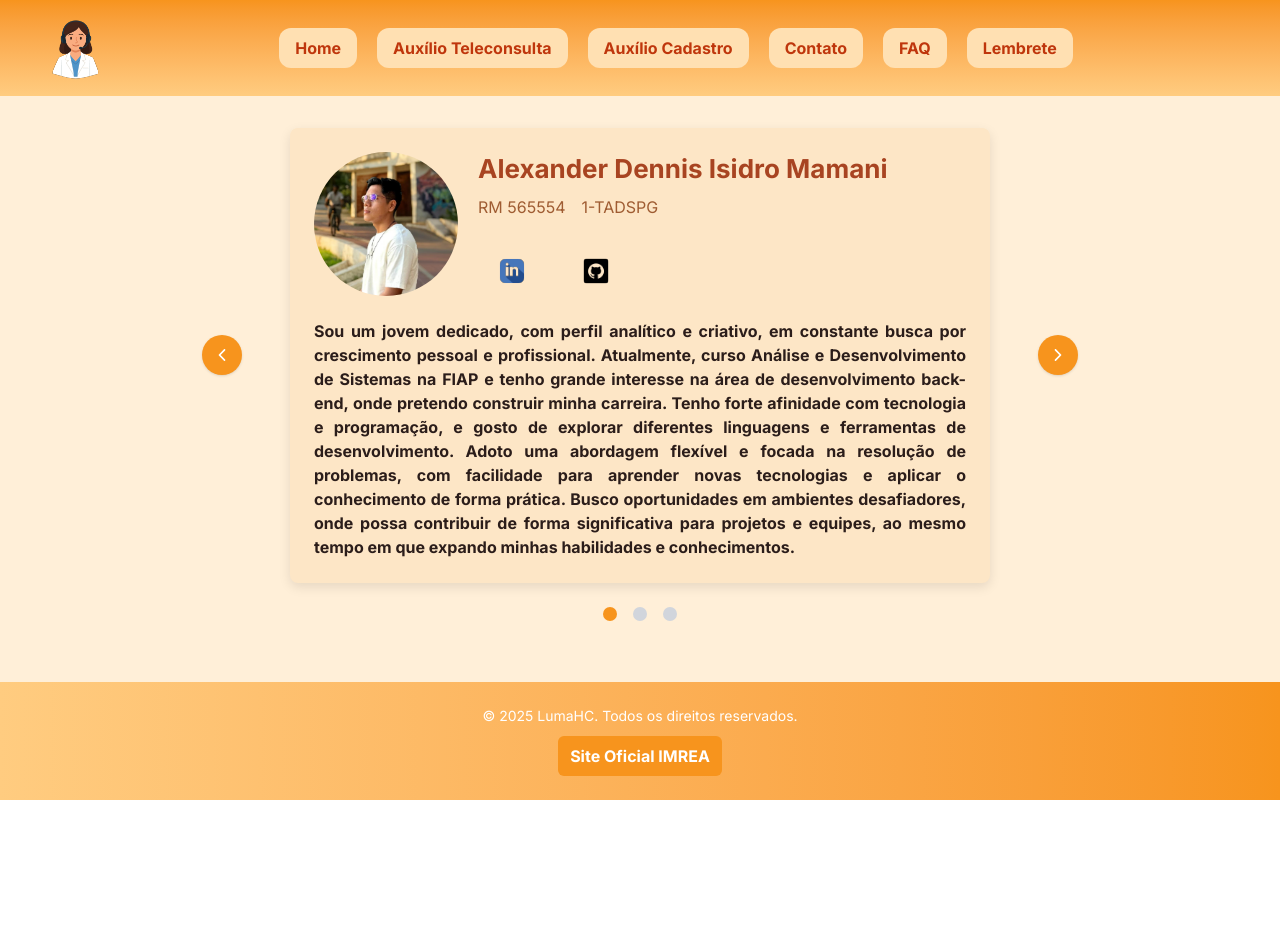
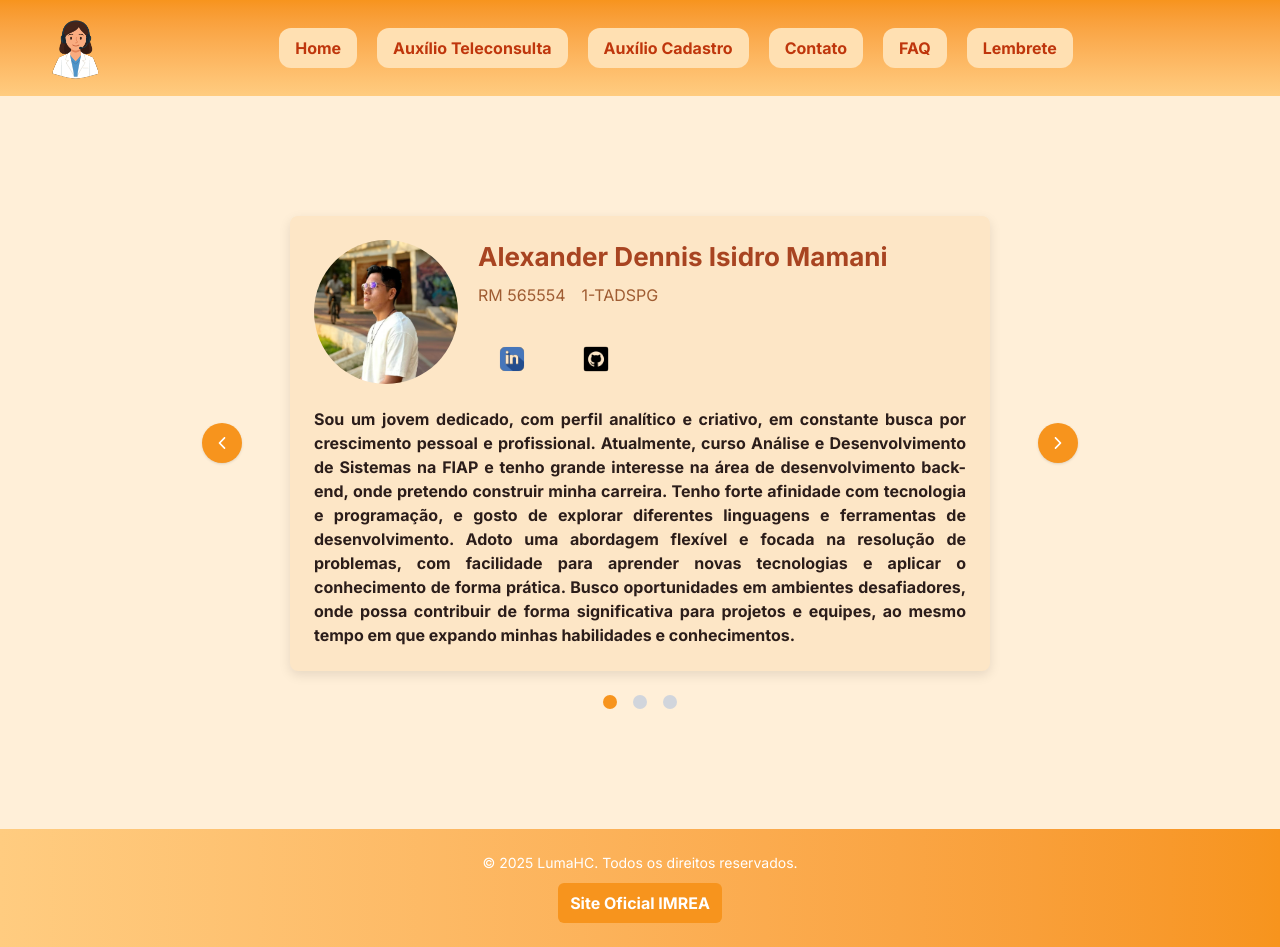
Before and after one commit to Challenge-2025-1-TDSPG/LumaHC, a React (Vite) app: page /integrantes in a window 1280 px wide. Before the commit the page ends 800 px from the top, so only its background shows below. Built offline with nearby package versions, Linux system fonts and the light colour scheme.

Commit message:
fix: atualizar padding e aria-label do elemento main para maior clareza

```diff
--- a/src/routes/Integrantes/index.tsx
+++ b/src/routes/Integrantes/index.tsx
@@ -11,7 +11,7 @@ export default function Integrantes() {
     document.title = 'Integrantes';
   }, []);
   return (
-    <main className='container mx-auto px-4 py-8' aria-label='Conteúdo principal dos integrantes'>
+    <main className='container mx-auto px-4 py-30' aria-label='Integrantes do projeto Luma'>
       <CarrosselIntegrantes members={members} autoMs={8000} showControls showIndicators />
     </main>
   );
```
